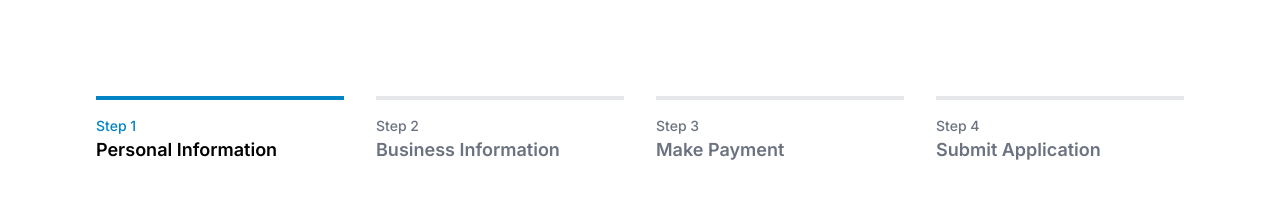
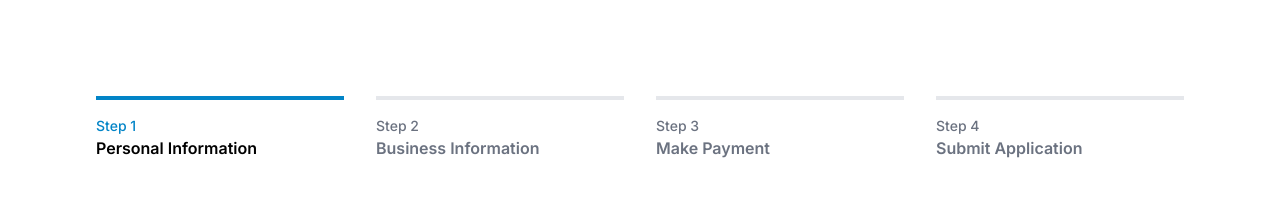
Before and after one commit to bayezid-hossain/mccpl_user, a Next.js app: page /dashboard/applications/new in a window 1280 px wide. Shown: the top 214 px of the page. Built offline with nearby package versions, Linux system fonts and the light colour scheme.

Commit message:
fix: font size of step header

```diff
--- a/src/app/components/NewForm.tsx
+++ b/src/app/components/NewForm.tsx
@@ -74,7 +74,7 @@ export default function NewForm() {
     <section className="absolute inset-0 flex flex-col justify-between p-24">
       {/* steps */}
       <nav aria-label="Progress">
-        <ol role="list" className="flex items-center justify-between gap-8">
+        <ol role="list" className="flex items-start justify-evenly gap-8">
           {steps.map((step, index) => (
             <li
               key={step.name}
@@ -85,7 +85,7 @@ export default function NewForm() {
                   <span className="text-sm font-medium text-sky-600 transition-colors ">
                     {step.id}
                   </span>
-                  <span className="text-lg font-semibold">{step.name}</span>
+                  <span className="text-base font-semibold">{step.name}</span>
                 </div>
               ) : currentStep === index ? (
                 <div
@@ -95,14 +95,14 @@ export default function NewForm() {
                   <span className="text-sm font-medium text-sky-600">
                     {step.id}
                   </span>
-                  <span className="text-lg font-semibold">{step.name}</span>
+                  <span className="text-base font-semibold">{step.name}</span>
                 </div>
               ) : (
                 <div className="group flex w-full items-start justify-center flex-col border-t-4 border-gray-200 transition-colors pt-4">
                   <span className="text-sm font-medium text-gray-500 transition-colors">
                     {step.id}
                   </span>
-                  <span className="text-lg text-gray-500 font-semibold">
+                  <span className="text-base text-gray-500 font-semibold">
                     {step.name}
                   </span>
                 </div>
```
